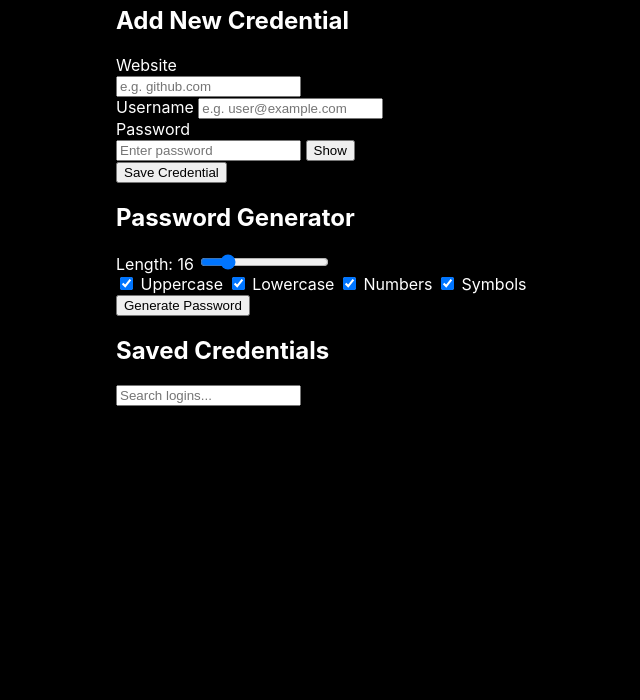
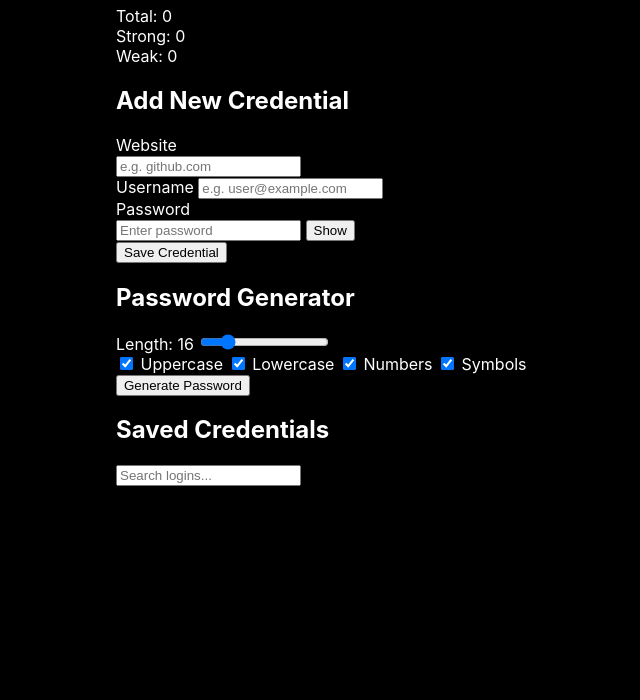
Before and after one commit to maanuu5/vaultpass, a plain HTML site: page index.html in a window 1280 px wide. Shown: the part 100-800 px from the top of the page, without its empty margins (74-714 px from the left). Drawn offline with Linux system fonts and the light colour scheme.

Commit message:
add vault metrics summary card

```diff
--- a/index.html
+++ b/index.html
@@ -12,6 +12,11 @@
       <h1>Password Manager</h1>
     </header>
     <main id="app-main">
+    <div class="metrics-row">
+      <div class="metric-card" id="metric-total">Total: 0</div>
+      <div class="metric-card" id="metric-strong">Strong: 0</div>
+      <div class="metric-card" id="metric-weak">Weak: 0</div>
+    </div>
     <section class="card form-card">
       <h2>Add New Credential</h2>
       <form id="credential-form">
```
